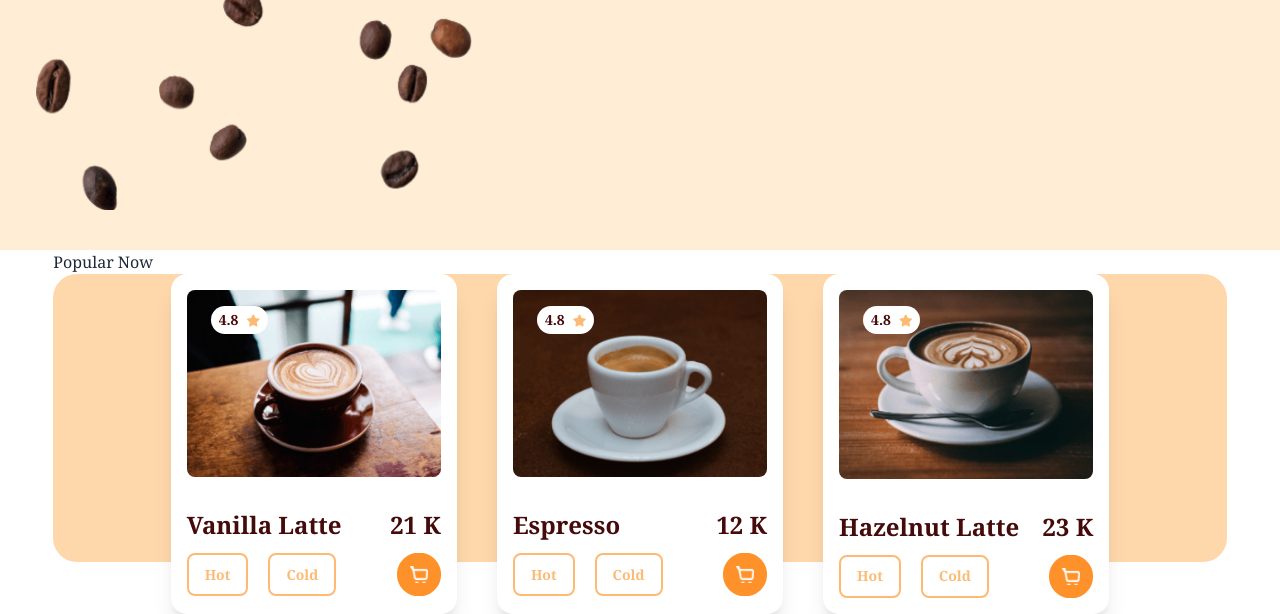
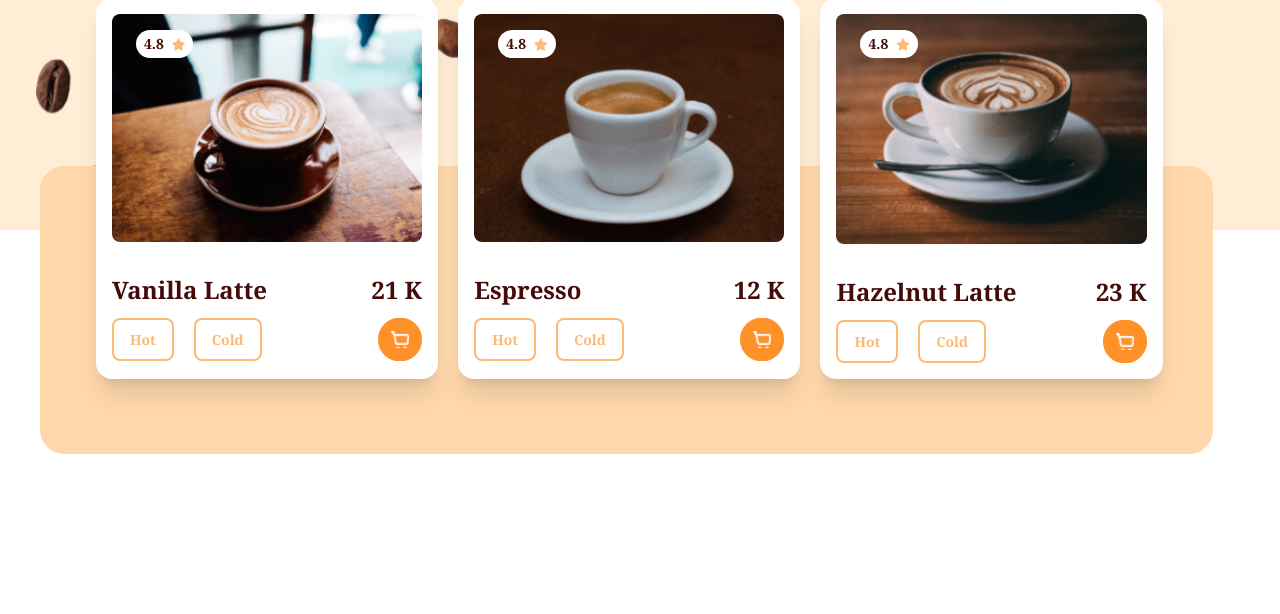
Before and after one commit to 198Jony/Cafe-street-Website, a plain HTML site: page index.html in a window 1280 px wide. Shown: the part 748-1362 px from the top of the page. After the commit the page ends 1202 px from the top, so only its background shows below. Drawn offline with nearby package versions, Linux system fonts and the light colour scheme.

Commit message:
completed upto popular now section

```diff
--- a/index.html
+++ b/index.html
@@ -17,9 +17,9 @@
 </head>
 <body class="font-serif">
 
-     <header class="bg-orange-100 pt-2 pb-10 lg:bg-[url('images/bg_img_hero.png')] bg-right-top bg-no-repeat lg:bg-[length:350px_300px] xl:bg-[length:500px_400px]">
+     <header class="bg-orange-100 pt-2 pb-5 lg:bg-[url('images/bg_img_hero.png')] bg-right-top bg-no-repeat lg:bg-[length:350px_300px] xl:bg-[length:500px_400px]">
          <!--Navbar-->
-        <div class="container mx-auto w-11/12">
+        <div class="container mx-auto w-10/12">
             <div class="navbar">
                 <div class="navbar-start">
                   <div class="dropdown">
@@ -92,15 +92,16 @@
      </header>
 
      <main>
-        <section class="container mx-auto w-11/12">
+        <section class="relative ">
+            <div class="container mx-auto w-11/12 bg-orange-200  absolute h-full lg:h-72  -top-16 left-10 rounded-3xl">
+            </div>
+            <div class="container mx-auto w-10/12 absolute -top-72 left-8 md:left-16 lg:-top-60 lg:left-20 xl:-top-72 xl:left-24">
             <div>
-                <h2>Popular Now</h2>
+                <h2 class="text-red-950 font-semibold text-3xl text-center lg:text-left">Popular <span class="border-b-4 border-orange-400">Now</span></h2>
             </div>
-            <div class="bg-orange-200 h-72 rounded-3xl">
-                <div class="container mx-auto w-4/5">
-                    <div class="md:grid md:grid-cols-2 md:gap-5 lg:grid lg:grid-cols-3 lg:gap-10">
+            <div class="md:grid md:grid-cols-2 md:gap-5 lg:grid lg:grid-cols-3  justify-between mt-5">
                  <!--card1-->
-                        <div class="card card-compact bg-base-100 shadow-xl ">
+                 <div class="card card-compact bg-base-100 w-full shadow-xl ">
                  <figure class="p-4 relative">
                  <div class="bg-white px-2 py-1 rounded-full absolute top-8 left-10 text-red-950 font-bold text-sm">4.8<i class="fa-solid fa-star text-xs text-orange-300 ml-2"></i></div>
                  <img class="w-full rounded-lg"
@@ -124,7 +125,7 @@
                  </div>
                  </div>
                  <!--card2-->
-                          <div class="card card-compact bg-base-100 shadow-xl ">
+                 <div class="card card-compact bg-base-100 w-full shadow-xl ">
                  <figure class="p-4 relative">
                     <div class="bg-white px-2 py-1 rounded-full absolute top-8 left-10 text-red-950 font-bold text-sm">4.8<i class="fa-solid fa-star text-xs text-orange-300 ml-2"></i></div>
                     <img class="w-full rounded-lg"
@@ -148,7 +149,7 @@
                     </div>
                   </div>
                   <!--card3-->
-                          <div class="card card-compact bg-base-100 shadow-xl ">
+                  <div class="card card-compact bg-base-100 w-full shadow-xl ">
                     <figure class="p-4 relative">
                     <div class="bg-white px-2 py-1 rounded-full absolute top-8 left-10 text-red-950 font-bold text-sm">4.8<i class="fa-solid fa-star text-xs text-orange-300 ml-2"></i></div>
                     <img class="w-full rounded-lg"
@@ -173,10 +174,6 @@
                   </div>
                   </div>
                   </div>
-            </div>
-
-
-
         </section>
      </main>
 
```
Lines whose indentation alone changed are shown as unchanged.
